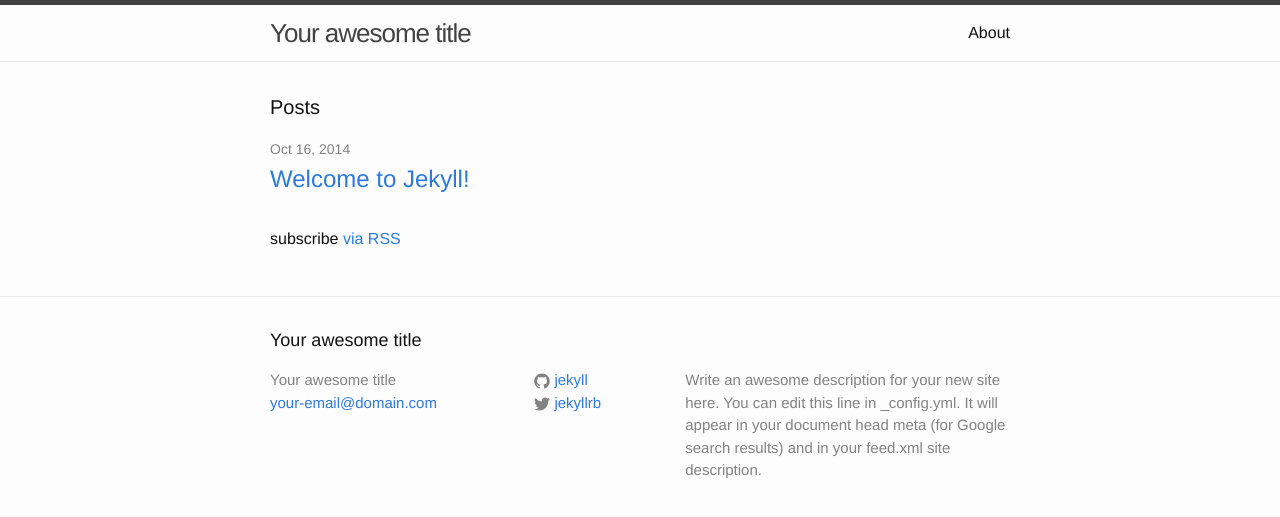
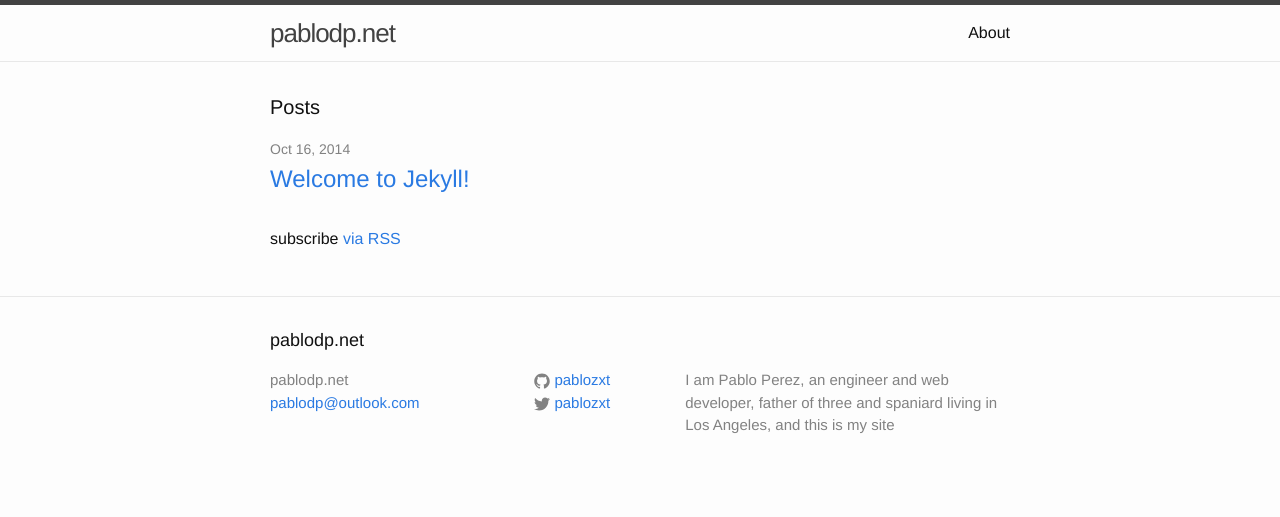
Before and after one commit to pablozxt/pablozxt.github.io, a Jekyll site: the page built from index.html, in a window 1280 px wide. Shown: the top 517 px of the page. Built offline with Jekyll 4.4.1, drawn with Linux system fonts in a browser that asks for light colours.

Commit message:
initial configuration of _config.yml

```diff
--- a/_config.yml
+++ b/_config.yml
@@ -1,14 +1,13 @@
 # Site settings
-title: Your awesome title
-email: your-email@domain.com
+title: pablodp.net
+email: pablodp@outlook.com
 description: > # this means to ignore newlines until "baseurl:"
-  Write an awesome description for your new site here. You can edit this
-  line in _config.yml. It will appear in your document head meta (for
-  Google search results) and in your feed.xml site description.
-baseurl: "" # the subpath of your site, e.g. /blog/
-url: "http://yourdomain.com" # the base hostname & protocol for your site
-twitter_username: jekyllrb
-github_username:  jekyll
+  I am Pablo Perez, an engineer and web developer, father of three and
+  spaniard living in Los Angeles, and this is my site
+url: "http://pablodp.net"
+twitter_username: pablozxt
+github_username:  pablozxt
 
 # Build settings
 markdown: kramdown
+exclude: [bower.json,config.rb,Gemfile,Gemfile.lock,README.md,scss]
```
